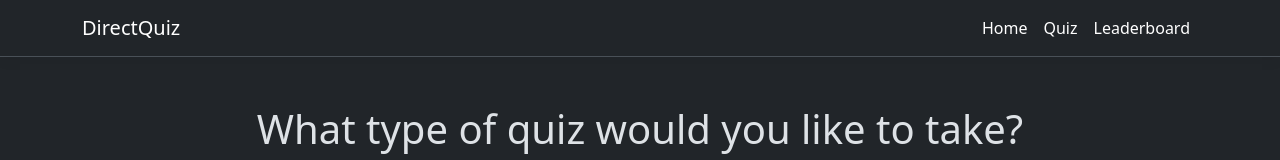
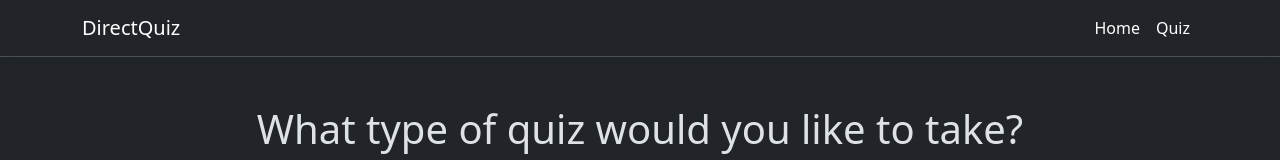
Before and after one commit to Trexxin/DirectQuiz, an Angular app in the folder ClientApp/: page /quiz in a window 1280 px wide. Shown: the top 160 px of the page. Built offline with nearby package versions, Linux system fonts and the light colour scheme.

Commit message:
Removed unused leaderboard component

```diff
--- a/ClientApp/src/app/app.module.ts
+++ b/ClientApp/src/app/app.module.ts
@@ -8,7 +8,6 @@
 import { NavMenuComponent } from './nav-menu/nav-menu.component';
 import { HomeComponent } from './home/home.component';
 import { QuizComponent } from './quiz/quiz.component';
-import { LeaderboardComponent } from './leaderboard/leaderboard.component';
 import { QuizSettingsComponent } from './quiz-settings/quiz-settings.component';
 import { PlayQuizComponent } from './play-quiz/play-quiz.component';
 import { QuizQuestionComponent } from './play-quiz/quiz-question/quiz-question.component';
@@ -20,7 +19,6 @@
     NavMenuComponent,
     HomeComponent,
     QuizComponent,
-    LeaderboardComponent,
     QuizSettingsComponent,
     PlayQuizComponent,
     QuizQuestionComponent,
@@ -35,8 +33,7 @@
       { path: 'quiz', component: QuizComponent },
       { path: 'quiz-settings/:category', component: QuizSettingsComponent },
       { path: 'quiz/play', component: PlayQuizComponent },
-      { path: 'quiz/results', component: ResultsComponent },
-      { path: 'leaderboard', component: LeaderboardComponent },
+      { path: 'quiz/results', component: ResultsComponent }
     ])
   ],
   providers: [],
--- a/ClientApp/src/app/leaderboard/leaderboard.component.html
+++ /dev/null
@@ -1 +0,0 @@
-<p>leaderboard works!</p>
--- a/ClientApp/src/app/leaderboard/leaderboard.component.ts
+++ /dev/null
@@ -1,15 +0,0 @@
-import { Component, OnInit } from '@angular/core';
-
-@Component({
-  selector: 'app-leaderboard',
-  templateUrl: './leaderboard.component.html',
-  styleUrls: ['./leaderboard.component.css']
-})
-export class LeaderboardComponent implements OnInit {
-
-  constructor() { }
-
-  ngOnInit(): void {
-  }
-
-}
--- a/ClientApp/src/app/nav-menu/nav-menu.component.html
+++ b/ClientApp/src/app/nav-menu/nav-menu.component.html
@@ -32,11 +32,6 @@
               >Quiz</a
             >
           </li>
-          <li class="nav-item" [routerLinkActive]="['link-active']">
-            <a class="nav-link text-white" [routerLink]="['/leaderboard']"
-              >Leaderboard</a
-            >
-          </li>
         </ul>
       </div>
     </div>
```
Also changed, not shown: ClientApp/src/app/leaderboard/leaderboard.component.css (deleted), 1 other file (tests, documents, lock files or other folders).
